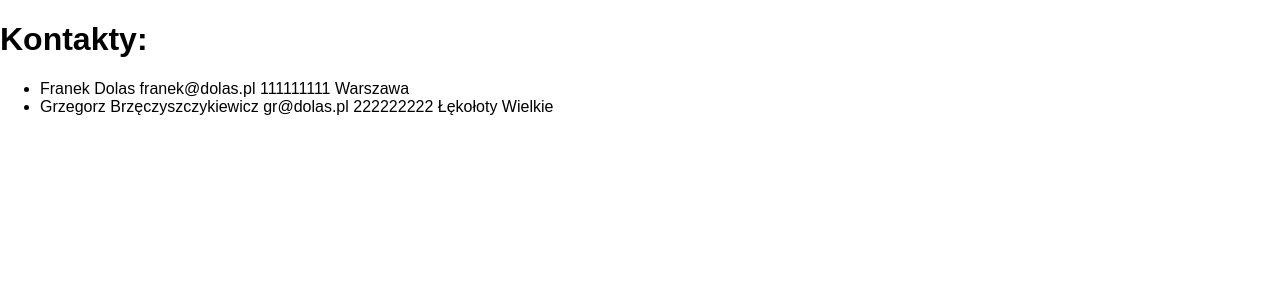
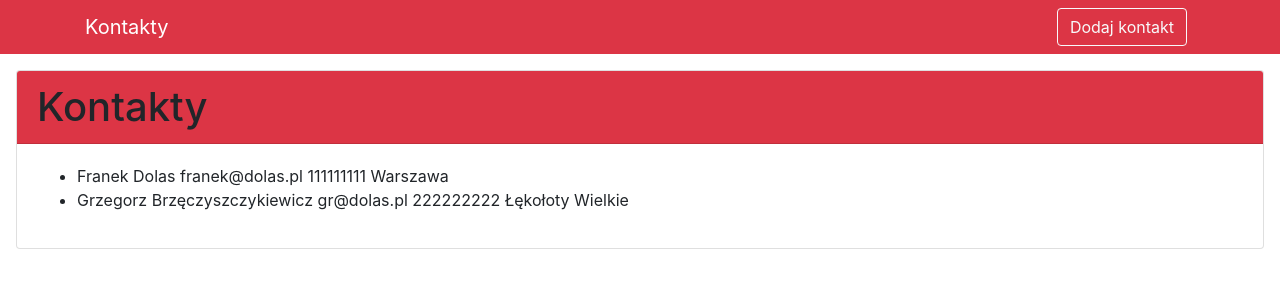
Before and after one commit to jurek2006/react-contacts-exercise_redux, a React (Create React App) app: page / in a window 1280 px wide. Shown: the top 300 px of the page. Built offline with nearby package versions, Linux system fonts and the light colour scheme; the HTML template or start-up script is replaced by a standard one.

Commit message:
Dodanie wyświetlania panelu Dodaj kontakt po przyciśnięciu przycisku

```diff
--- a/package.json
+++ b/package.json
@@ -3,6 +3,7 @@
   "version": "0.1.0",
   "private": true,
   "dependencies": {
+    "bootstrap": "^4.1.3",
     "react": "^16.5.2",
     "react-dom": "^16.5.2",
     "react-scripts": "1.1.5",
--- a/src/App.js
+++ b/src/App.js
@@ -2,12 +2,15 @@ import React, { Component } from "react";
 import "./App.css";
 import { Contacts } from "./components/Contacts";
 import { Provider } from "./context";
+import { Header } from "./components/Header";
+import "bootstrap/dist/css/bootstrap.min.css";
 
 class App extends Component {
     render() {
         return (
             <Provider>
                 <div className="App">
+                    <Header text="Kontakty" />
                     <Contacts />
                 </div>
             </Provider>
--- /dev/null
+++ b/src/components/AddContact.js
@@ -0,0 +1,39 @@
+import React, { Component } from "react";
+import { Consumer } from "../context";
+
+export class AddContact extends Component {
+    handleCancel(dispatch) {
+        dispatch({ type: "SHOW_HIDE_ADD_CONTACT", payload: false });
+    }
+    render() {
+        return (
+            <Consumer>
+                {value => {
+                    const { dispatch } = value;
+                    return (
+                        <div className="card m-3">
+                            <h2 className="card-header bg-danger">
+                                Dodaj kontakt
+                            </h2>
+                            <div className="card-body">
+                                <p>Dodawanie</p>
+                                <button
+                                    onClick={this.handleCancel.bind(
+                                        this,
+                                        dispatch
+                                    )}
+                                    type="button"
+                                    className="btn btn-secondary"
+                                >
+                                    Anuluj
+                                </button>
+                            </div>
+                        </div>
+                    );
+                }}
+            </Consumer>
+        );
+    }
+}
+
+export default AddContact;
--- a/src/components/Contacts.js
+++ b/src/components/Contacts.js
@@ -1,6 +1,7 @@
 import React, { Component } from "react";
 import { Contact } from "./Contact";
 import { Consumer } from "../context";
+import { AddContact } from "./AddContact";
 
 export class Contacts extends Component {
     renderContactsList(contacts) {
@@ -17,12 +18,20 @@ export class Contacts extends Component {
         return (
             <Consumer>
                 {value => {
-                    const { contacts } = value;
+                    const { contacts, addContactVisible } = value;
                     return (
-                        <div>
-                            <h1>Kontakty:</h1>
-                            {this.renderContactsList(contacts)}
-                        </div>
+                        <React.Fragment>
+                            {addContactVisible && <AddContact />}
+
+                            <div className="card m-3">
+                                <h1 className="card-header bg-danger">
+                                    Kontakty
+                                </h1>
+                                <div className="card-body">
+                                    {this.renderContactsList(contacts)}
+                                </div>
+                            </div>
+                        </React.Fragment>
                     );
                 }}
             </Consumer>
--- /dev/null
+++ b/src/components/Header.js
@@ -0,0 +1,43 @@
+import React, { Component } from "react";
+import { Consumer } from "../context";
+
+export class Header extends Component {
+    handleAddContactClick(dispatch) {
+        dispatch({ type: "SHOW_HIDE_ADD_CONTACT", payload: true });
+    }
+    render() {
+        return (
+            <Consumer>
+                {value => {
+                    const { dispatch, addContactVisible } = value;
+                    return (
+                        <nav className="navbar navbar-expand-sm navbar-dark bg-danger mb-3 py-0">
+                            <div className="container">
+                                <a href="/" className="navbar-brand">
+                                    {this.props.text}
+                                </a>
+                                <div>
+                                    <ul className="navbar-nav mr-auto">
+                                        <button
+                                            className="btn btn-outline-light m-2"
+                                            disabled={addContactVisible}
+                                            onClick={this.handleAddContactClick.bind(
+                                                this,
+                                                dispatch
+                                            )}
+                                        >
+                                            <i className="fas fa-plus-circle fa-fw" />
+                                            Dodaj kontakt
+                                        </button>
+                                    </ul>
+                                </div>
+                            </div>
+                        </nav>
+                    );
+                }}
+            </Consumer>
+        );
+    }
+}
+
+export default Header;
--- a/src/context.js
+++ b/src/context.js
@@ -10,6 +10,11 @@ const reducer = (state, action) => {
                 contacts: state.contacts.filter(
                     contact => contact.id !== action.payload
                 )
+            };
+        case "SHOW_HIDE_ADD_CONTACT":
+            return {
+                ...state,
+                addContactVisible: action.payload
             };
         default:
             return state;
@@ -36,6 +41,7 @@ export class Provider extends Component {
                 id: uuid()
             }
         ],
+        addContactVisible: false,
         dispatch: action => this.setState(state => reducer(state, action))
     };
 
```
Also changed, not shown: 1 other file (tests, documents, lock files or other folders).
